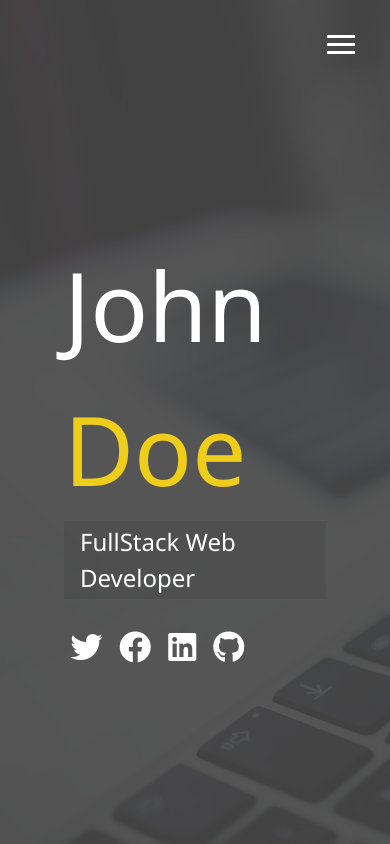
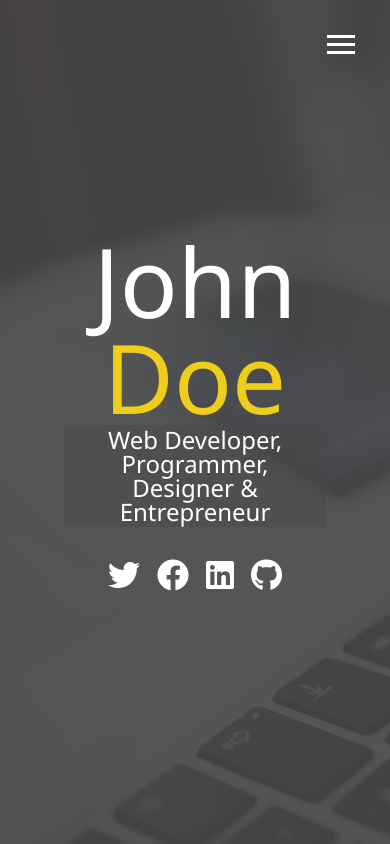
Before and after one commit to kimputerprogrammer/myportfolio, a website: page dist/index.html in a window 390 px wide. Drawn offline with Linux system fonts and the light colour scheme.

Commit message:
added mobile config

```diff
--- a/scss/_config.scss
+++ b/scss/_config.scss
@@ -27,3 +27,28 @@ $background-opacity : 0.9;
     }
   }
 }
+
+//Media Query
+@mixin mediaSm{
+  @media screen and (max-width: 500px){
+    @content;
+  }
+}
+
+@mixin mediaMd{
+  @media screen and (max-width: 768px){
+    @content;
+  }
+}
+
+@mixin mediaLg{
+  @media screen and (max-width: 769px) and (max-width: 1170px){
+    @content;
+  }
+}
+
+@mixin mediaXl{
+  @media screen and (min-width: 1171px){
+    @content;
+  }
+}
--- a/scss/main.scss
+++ b/scss/main.scss
@@ -1,11 +1,10 @@
 @import "config";
 @import "menu";
+@import "mobile";
 
 * {
   box-sizing: border-box;
 }
-
-
 
 body{
   @include background;
```
Also changed, not shown: dist/css/main.css, dist/index.html.
